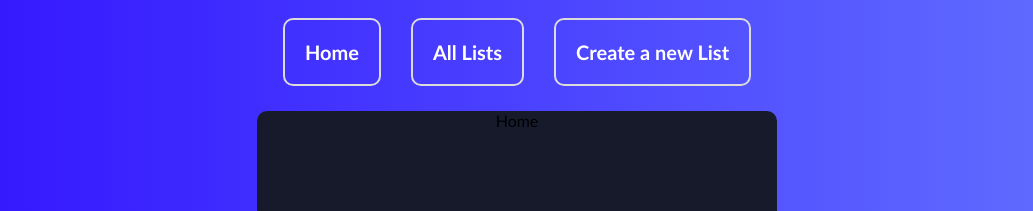
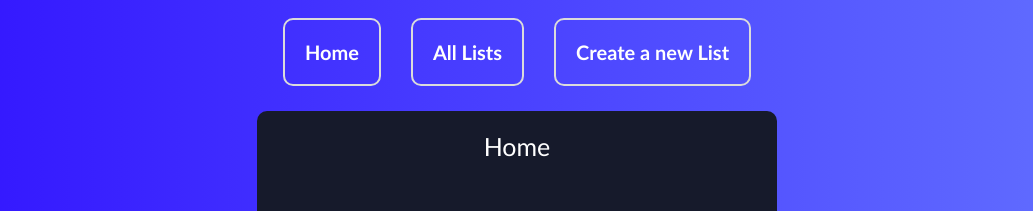
Before and after one commit to jesspesale/TodoTracker-hooks, a React (Create React App) app in the folder TodoTracker-frontend/: page / in a window 1280 px wide. Shown: the top 211 px of the page, without its empty margins (123-1156 px from the left). Built offline with nearby package versions, Linux system fonts and the light colour scheme.

Commit message:
added a little styling to Home page just to display home

```diff
--- a/TodoTracker-frontend/src/components/Home.js
+++ b/TodoTracker-frontend/src/components/Home.js
@@ -1,7 +1,5 @@
 import React from 'react'
 
 export default function Home() {
-  return (
-    <div>Home</div>
-  )
+  return <div className="list-title">Home</div>;
 }
```
